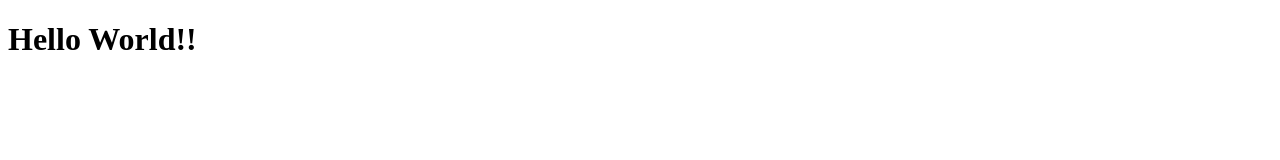
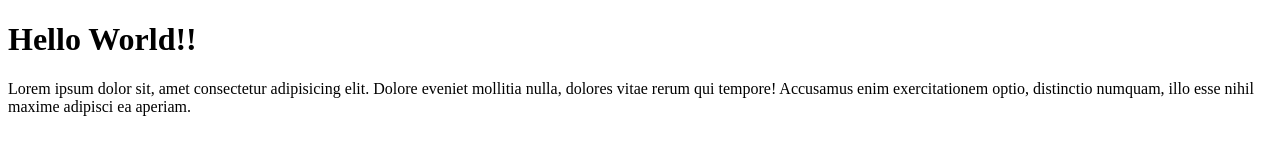
Before and after one commit to Aryavedas/Aryaveda-Belajar-GitRemote, a plain HTML site: page index.html in a window 1280 px wide. Drawn offline with Linux system fonts and the light colour scheme.

Commit message:
menambah paragraft baru

```diff
--- a/index.html
+++ b/index.html
@@ -10,6 +10,9 @@
 
 <body>
     <h1>Hello World!!</h1>
+    <p>Lorem ipsum dolor sit, amet consectetur adipisicing elit. Dolore eveniet mollitia nulla, dolores vitae rerum qui
+        tempore! Accusamus enim exercitationem optio, distinctio numquam, illo esse nihil maxime adipisci ea aperiam.
+    </p>
 </body>
 
 </html>
```
